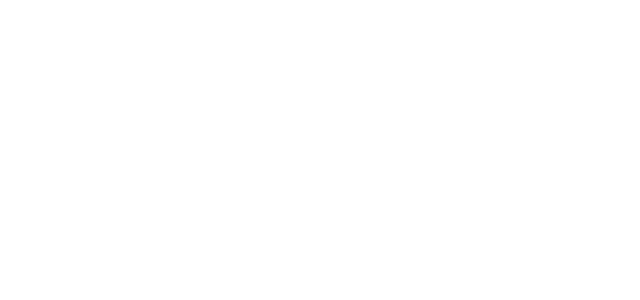
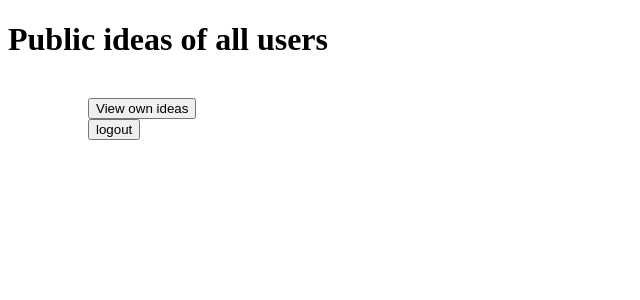
Before and after one commit to juhavuo/keeping_track_of_ideas_frontend, an Angular app: page /publicideas in a window 1280 px wide. Before the commit this address led to /. Shown: the top 300 px of the page, without its empty margins (0-640 px from the left). Built offline with nearby package versions, Linux system fonts and the light colour scheme; no server answers.

Commit message:
One can view public ideas

```diff
--- a/src/app/app.module.ts
+++ b/src/app/app.module.ts
@@ -11,6 +11,7 @@
 import { SignupComponent } from './components/signup/signup.component';
 import { IdeasviewComponent } from './components/ideasview/ideasview.component';
 import { AddideaComponent } from './components/addidea/addidea.component';
+import { PublicideasComponent } from './components/publicideas/publicideas.component';
 
 @NgModule({
   declarations: [
@@ -18,7 +19,8 @@
     LoginPageComponent,
     SignupComponent,
     IdeasviewComponent,
-    AddideaComponent
+    AddideaComponent,
+    PublicideasComponent
   ],
   imports: [
     BrowserModule,
--- a/src/app/approuting.ts
+++ b/src/app/approuting.ts
@@ -5,6 +5,7 @@
 import { SignupComponent } from './components/signup/signup.component';
 import { IdeasviewComponent } from './components/ideasview/ideasview.component';
 import { AddideaComponent} from './components/addidea/addidea.component';
+import { PublicideasComponent} from './components/publicideas/publicideas.component';
 
 const routes: Routes = [
   {
@@ -27,6 +28,10 @@
   {
     path: 'addidea',
     component: AddideaComponent
+  },
+  {
+    path: 'publicideas',
+    component: PublicideasComponent
   }
 ];
 
--- a/src/app/components/ideasview/ideasview.component.html
+++ b/src/app/components/ideasview/ideasview.component.html
@@ -1,9 +1,8 @@
-<h1>Ideas</h1>
+<h1>Own saved ideas</h1>
 <p>Logged in as {{currentuser}}</p>
 <ul>
   <li *ngFor = "let idea of ideas">
     <h3>{{idea.title}}</h3>
-    <p>owner: {{idea.owner}}</p>
     is_private: <button (click)="changePrivacySetting(idea._id,idea.is_private)">{{idea.is_private}}</button><br>
     <p>details: {{idea.details}}</p>
     <button (click) = removeIdea(idea._id)>Remove this idea</button>
@@ -12,4 +11,5 @@
 <br>
 <button (click)="goToAddIdea()">Add new idea</button>
 <br>
+<button (click)="goToPublicIdeas()">View all public ideas</button><br>
 <button (click)="logout()">logout</button>
--- a/src/app/components/ideasview/ideasview.component.ts
+++ b/src/app/components/ideasview/ideasview.component.ts
@@ -52,4 +52,8 @@
     this.fetchIdeas();
   }
 
+  public goToPublicIdeas(){
+    this.router.navigate(['publicideas']);
+  }
+
 }
--- /dev/null
+++ b/src/app/components/publicideas/publicideas.component.html
@@ -0,0 +1,11 @@
+<h1>Public ideas of all users</h1>
+<ul>
+  <li *ngFor = "let idea of public_ideas">
+    <h3>{{idea.title}}</h3>
+    <p>owner: {{idea.owner}}</p>
+    <p>details: {{idea.details}}</p>
+  </li>
+<ul>
+<br>
+<button (click)="goToIdeas()">View own ideas</button><br>
+<button (click)="logout()">logout</button>
--- /dev/null
+++ b/src/app/components/publicideas/publicideas.component.ts
@@ -0,0 +1,35 @@
+import { Component, OnInit } from '@angular/core';
+import { BackendConnectorService } from '../../services/backend-connector.service';
+import { Router } from '@angular/router';
+import { Idea } from '../../models/idea';
+
+@Component({
+  selector: 'app-publicideas',
+  templateUrl: './publicideas.component.html',
+  styleUrls: ['./publicideas.component.scss']
+})
+export class PublicideasComponent implements OnInit {
+
+  public_ideas: Idea[];
+
+  constructor(private backendConnectorService: BackendConnectorService, private router: Router) { }
+
+  ngOnInit() {
+    this.backendConnectorService.getPublicIdeas().subscribe((result: Idea[]) =>{
+      if(result != undefined && result != null){
+        this.public_ideas = result;
+
+      }
+    });
+  }
+
+  public logout(){
+    this.backendConnectorService.logout();
+    this.router.navigate(['login']);
+  }
+
+  public goToIdeas(){
+    this.router.navigate(['ideasview']);
+  }
+
+}
```
Also changed, not shown: src/app/components/publicideas/publicideas.component.scss (added), 1 other file (tests, documents, lock files or other folders).
